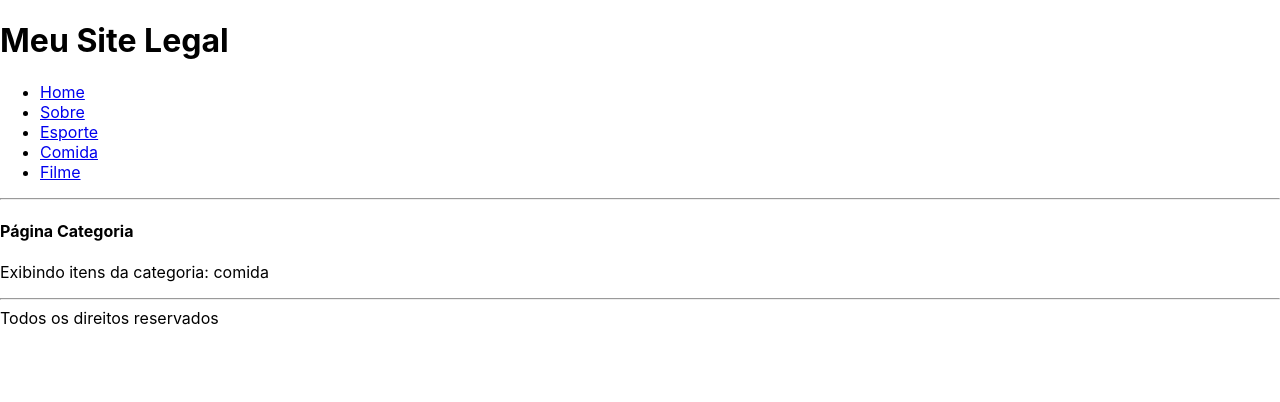
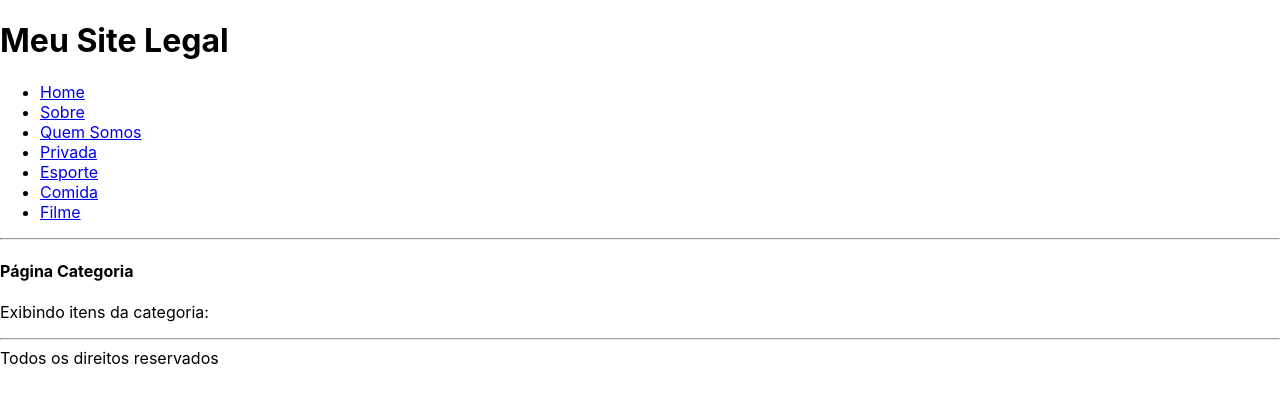
Before and after one commit to silastj/reactJSB7Web, a React (Create React App) app: page /categoria/comida in a window 1280 px wide. Shown: the top 402 px of the page. Built offline with nearby package versions, Linux system fonts and the light colour scheme.

Commit message:
Finalizando Hook Route

```diff
--- a/src/Base.js
+++ b/src/Base.js
@@ -1,5 +1,5 @@
 import React from 'react';
-import {BrowserRouter, Switch, Route, Link } from 'react-router-dom';
+import {BrowserRouter, Switch, Route, Link, Redirect} from 'react-router-dom';
 
 import Home from './pages/Home';
 import Sobre from './pages/Sobre';
@@ -16,7 +16,12 @@ import ModalOne from './components/Modal2';
 import Title from './title';
 import ComponentesProps from './ComponentesProps';
 import Categoria from './pages/Categoria';
+import Erro from './components/Erro';
+import Privada from './pages/Privada';
+import Login from './pages/Login';
 
+
+const isLogged = false;
 
 function Base(){
     return(
@@ -27,9 +32,14 @@ function Base(){
                 <ul>
                     <li> <Link to="/">Home</Link></li>
                     <li><Link to="/sobre">Sobre</Link></li>
-                    <li><Link to="/categoria/esporte">Esporte</Link></li>
+                    <li><Link to="/quem-somos">Quem Somos</Link></li>
+                    <li><Link to="/privada">Privada</Link></li>
+                    {/* <li><Link to="/categoria/esporte">Esporte</Link></li>
                     <li><Link to="/categoria/comida">Comida</Link></li>
-                    <li><Link to="/categoria/filme">Filme</Link></li>
+                    <li><Link to="/categoria/filme">Filme</Link></li> */}
+                    <li><Link to="/categoria?tipo=esporte">Esporte</Link></li>
+                    <li><Link to="/categoria?tipo=comida">Comida</Link></li>
+                    <li><Link to="/categoria?tipo=filme">Filme</Link></li>
                 </ul>
             </nav>
             </header>
@@ -38,6 +48,9 @@ function Base(){
             <Switch>
                 <Route exact path="/">
                     <Home/>
+                </Route>
+                <Route  path="/login">
+                    <Login/>
                 </Route>
                 <Route path="/sobre">
                     <Sobre/>
@@ -52,8 +65,21 @@ function Base(){
                     <ComponentesProps/>
                     <Title name="Amós Silas Santos"/>
                 </Route>
-                <Route path="/categoria/:cat">
+
+                {/* <Route path="/categoria/:cat">
                     <Categoria/>
+                </Route>  */}
+                <Route path="/quem-somos">
+                    <Redirect to="/sobre"/>
+                </Route>
+                <Route path="/privada">
+                   {isLogged ? <Privada/> : <Redirect to="/login" />}
+                </Route>
+                <Route path="/categoria/">
+                    <Categoria/>
+                </Route>
+                <Route path="*">
+                    <Erro/>
                 </Route>
             </Switch>
 
--- /dev/null
+++ b/src/components/Erro.js
@@ -0,0 +1,13 @@
+import React from 'react';
+
+
+function Erro(){
+    return (
+        <div>
+            <h1>Página Não Encontrada</h1>
+        </div>
+    );
+}
+
+
+export default Erro;
--- a/src/pages/Categoria.js
+++ b/src/pages/Categoria.js
@@ -1,10 +1,19 @@
 import React from 'react';
-import { useParams } from 'react-router-dom';
+import { useParams, useLocation } from 'react-router-dom';
 
+// Criacao do hook
+function useQuery(){
+    return new URLSearchParams(useLocation().search );
+}
+// Criacao do hook
 
 function Categoria() {
 
-    let {cat} = useParams();
+    // let {cat} = useParams();
+
+    let query = useQuery();
+
+    let cat = query.get('tipo');
 
     return(
         <div>
--- a/src/pages/Home.js
+++ b/src/pages/Home.js
@@ -1,9 +1,22 @@
 import React from 'react';
+import { useHistory } from 'react-router-dom';
 
 function Home() {
+
+    let history = useHistory();
+
+    const handleButton = () => {
+        // Replace é mudar o historico para sobre
+        setTimeout(()=> {
+            history.replace('/sobre');
+        }, 2000)
+
+    };
+
     return(
         <div>
             <h4>Página Home</h4>
+            <button onClick={handleButton}>Ir para a página SOBRE</button>
         </div>
     );
 }
--- /dev/null
+++ b/src/pages/Login.js
@@ -0,0 +1,11 @@
+import React from 'react';
+
+function Login(){
+    return(
+       <div>
+             <h1>Vamos logar? Login</h1>
+       </div>
+    );
+}
+
+export default Login;
--- /dev/null
+++ b/src/pages/Privada.js
@@ -0,0 +1,12 @@
+import React from 'react';
+
+function Privada(){
+    return(
+
+        <>
+            <p>Page - Privada vc está <strong>logado!</strong></p>
+        </>
+    );
+}
+
+export default Privada;
```
Also changed, not shown: 1 other file (tests, documents, lock files or other folders).
